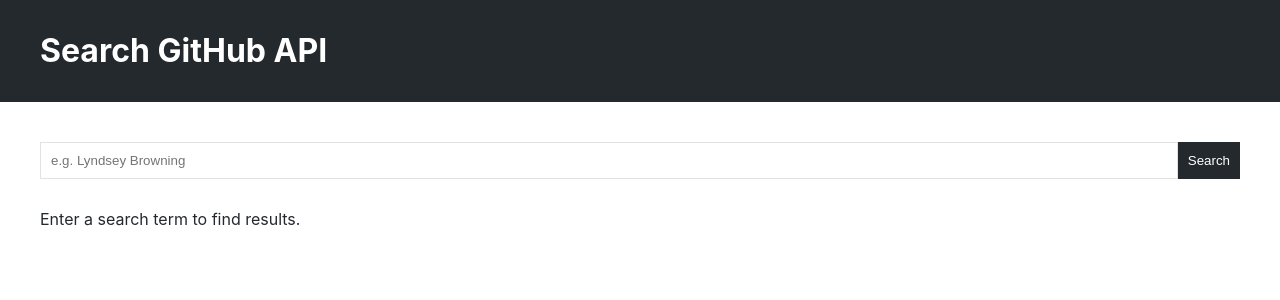
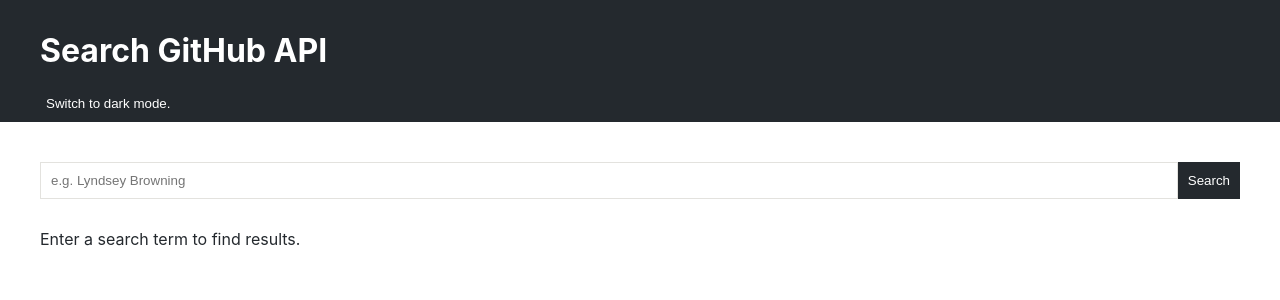
Before and after one commit to lyndseybrowning/github-user-search, a React (Create React App) app: page / in a window 1280 px wide. Shown: the top 300 px of the page. Built offline with nearby package versions, Linux system fonts and the light colour scheme.

Commit message:
Adds theme switcher

```diff
--- a/src/App.js
+++ b/src/App.js
@@ -1,8 +1,8 @@
-import React, { useEffect, useReducer } from "react";
+import React, { useEffect, useReducer, useState } from "react";
 import { ThemeProvider } from "styled-components";
 
 import GlobalStyle from "./GlobalStyle";
-import { lightTheme } from "./theme";
+import { lightTheme, darkTheme } from "./theme";
 import fetchData from "./scripts/fetchData";
 import Search from "./components/search";
 import Tabs, { Tab } from "./components/tabs";
@@ -42,6 +42,7 @@
 };
 
 function App() {
+    const [theme, setTheme] = useState(lightTheme);
     const [state, dispatch] = useReducer(searchReducer, {
         users: null,
         repositories: null,
@@ -49,6 +50,7 @@
         isLoading: false,
         searchQuery: null,
     });
+    const nextTheme = theme.name === "light" ? "dark" : "light";
 
     useEffect(() => {
         async function handleSearch() {
@@ -73,6 +75,15 @@
             handleSearch();
         }
     }, [state.searchQuery]);
+
+    const toggleTheme = () => {
+        setTheme((prevTheme) => {
+            if (prevTheme.name === "light") {
+                return darkTheme;
+            }
+            return lightTheme;
+        });
+    };
 
     const renderContent = () => {
         if (state.isLoading) {
@@ -108,11 +119,14 @@
     };
 
     return (
-        <ThemeProvider theme={lightTheme}>
+        <ThemeProvider theme={theme}>
             <GlobalStyle />
             <header className="page-header">
                 <div className="container">
                     <h1>Search GitHub API</h1>
+                    <button type="button" onClick={toggleTheme}>
+                        Switch to {nextTheme} mode.
+                    </button>
                 </div>
             </header>
             <main>
--- a/src/theme.js
+++ b/src/theme.js
@@ -1,4 +1,5 @@
 const lightTheme = {
+    name: "light",
     body: "#fff",
     bodyText: "#24292e",
     highlight: "#2196f3",
@@ -9,4 +10,16 @@
     primaryText: "#fff",
 };
 
-export { lightTheme };
+const darkTheme = {
+    name: "dark",
+    body: "#1a1b1d",
+    bodyText: "#fff",
+    highlight: "#2196f3",
+    highlightBg: "#1a1b1d",
+    highlightText: "#fff",
+    outline: "#545454",
+    primaryColor: "#24292e",
+    primaryText: "#fff",
+};
+
+export { lightTheme, darkTheme };
```
